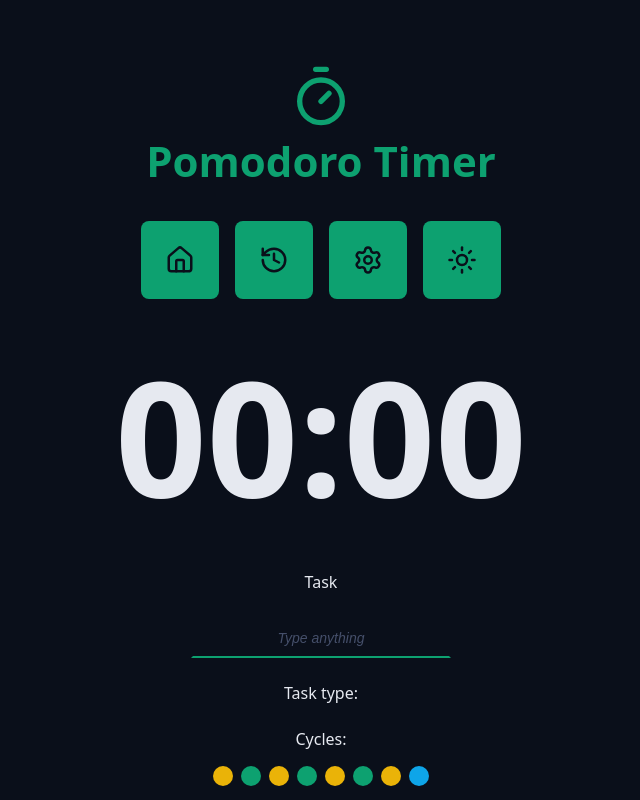
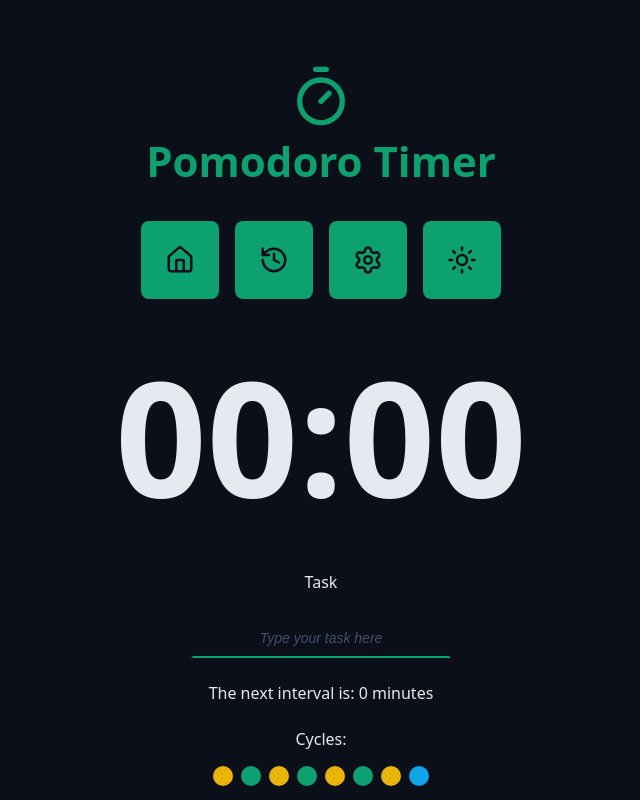
Before and after one commit to Aleydon/Pomodoro-Timer, a React (Vite) app: page / in a window 1280 px wide. Shown: the top 800 px of the page, without its empty margins (319-959 px from the left). Built offline with nearby package versions, Linux system fonts and the light colour scheme.

Commit message:
feat(form ref): ref form typed

```diff
--- a/src/components/Form/index.tsx
+++ b/src/components/Form/index.tsx
@@ -1,17 +1,33 @@
 import { PlayCircleIcon } from 'lucide-react';
+import { useRef } from 'react';
+
+import { useTaskContext } from '@/contexts/TaskContext/useTaskContext';
 
 import { Button } from '../Button';
 import { Cycles } from '../Cycles';
 import { Input } from '../Input';
 
 export function Form() {
+	const taskNameInput = useRef<HTMLInputElement>(null);
+	const { state } = useTaskContext();
+
+	function handleCreateNewTask(event: React.FormEvent<HTMLFormElement>) {
+		event.preventDefault();
+	}
+
 	return (
-		<form className="form" action="">
+		<form className="form" action="" onSubmit={handleCreateNewTask}>
 			<div className="formRow">
-				<Input label="Task" id="task" type="text" placeholder="Type anything" />
+				<Input
+					label="Task"
+					id="task"
+					type="text"
+					placeholder="Type your task here"
+					ref={taskNameInput}
+				/>
 			</div>
 			<div className="formRow">
-				<p>Task type: </p>
+				<p>The next interval is: {state.secondsRemaining} minutes</p>
 			</div>
 			<div className="formRow">
 				<Cycles />
--- a/src/components/Input/index.tsx
+++ b/src/components/Input/index.tsx
@@ -3,13 +3,14 @@ import styles from './styles.module.css';
 type InputProps = React.InputHTMLAttributes<HTMLInputElement> & {
 	id: string;
 	label: string;
+	ref?: React.Ref<HTMLInputElement>;
 };
 
-export function Input({ id, label, type, ...props }: InputProps) {
+export function Input({ id, label, ref, ...props }: InputProps) {
 	return (
 		<>
 			<label htmlFor={id}>{label}</label>
-			<input className={styles.input} {...props} type={type} id={id} />
+			<input className={styles.input} id={id} ref={ref} {...props} />
 		</>
 	);
 }
--- a/src/contexts/TaskContext/initialTaskState.ts
+++ b/src/contexts/TaskContext/initialTaskState.ts
@@ -3,7 +3,7 @@ import { TaskStateProps } from '@/models/TaskStateModel';
 export const initialTaskState: TaskStateProps = {
 	tasks: {
 		id: '1',
-		title: 'Example Task',
+		title: '',
 		duration: 25,
 		startDate: Date.now(),
 		completedDate: null,
```
